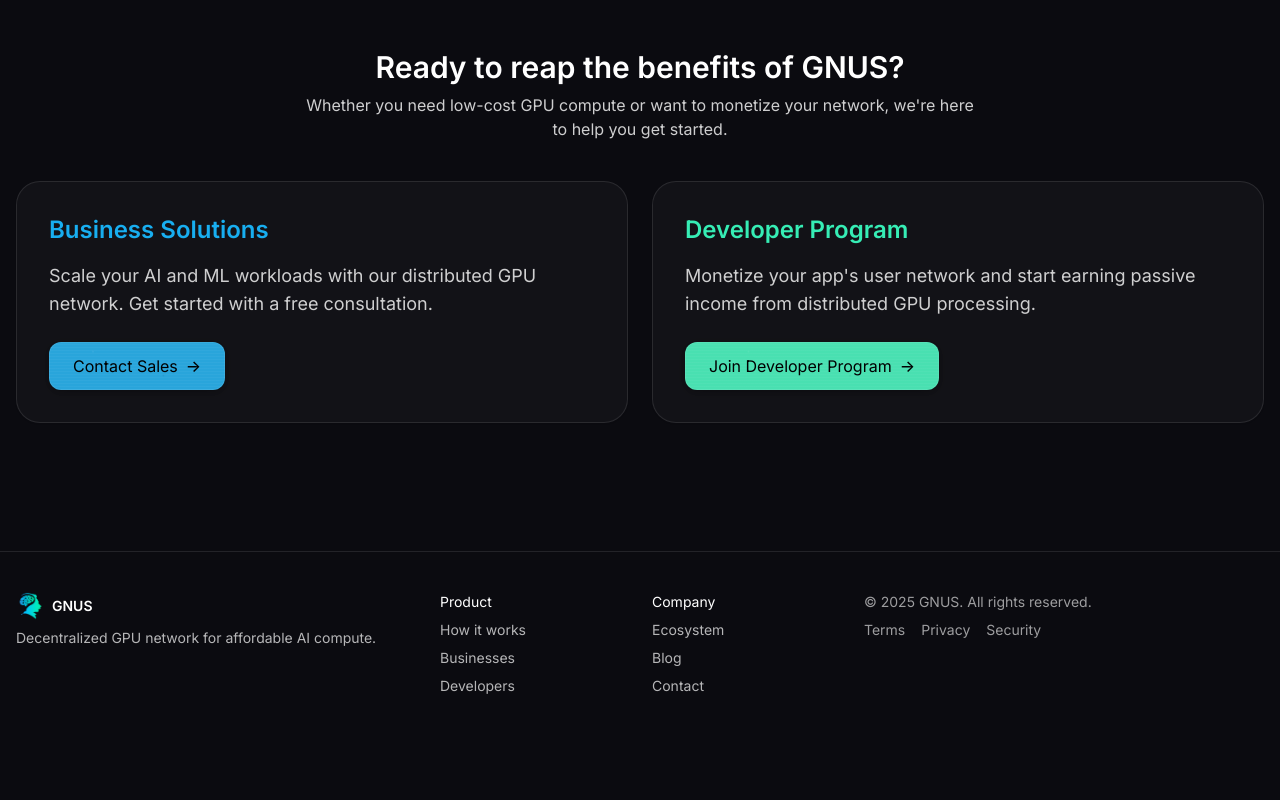
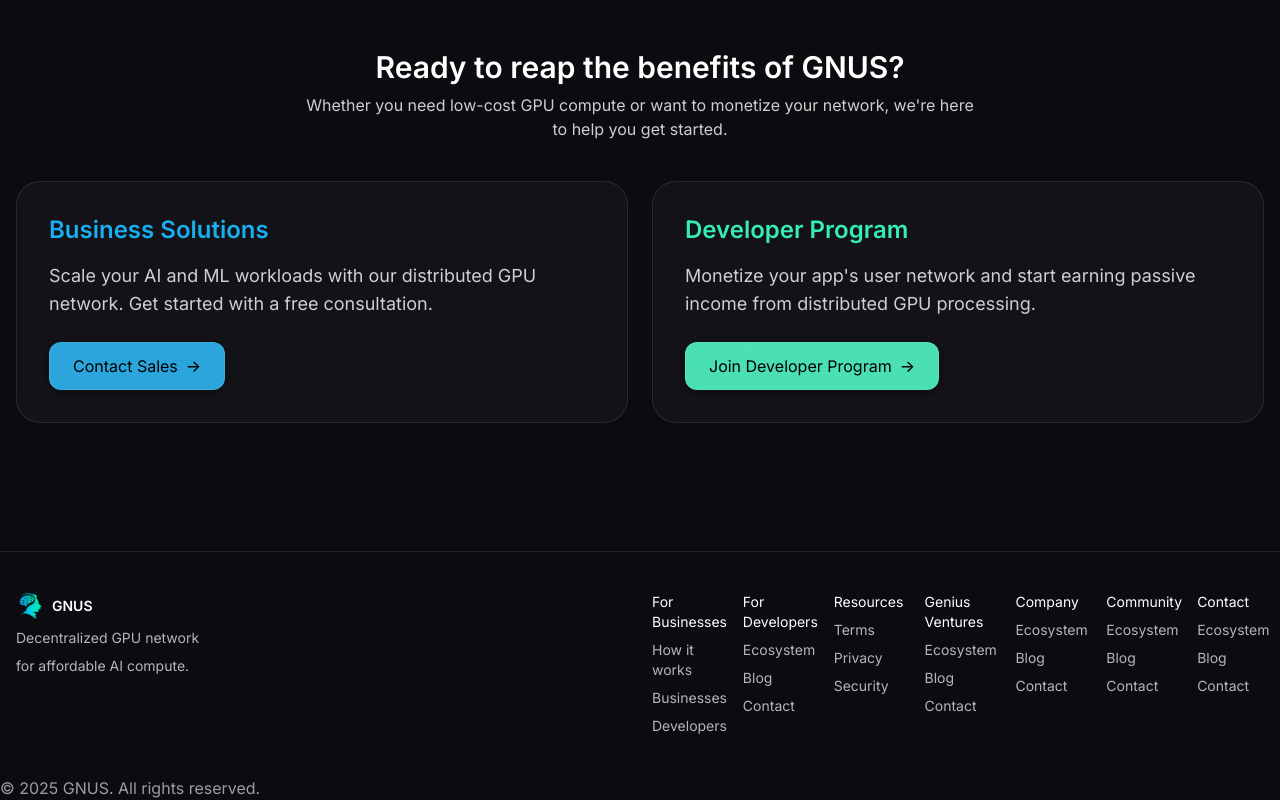
Before and after one commit to wolf81/gnus, a React (Vite) app: page / in a window 1280 px wide. Shown: the part 3952-4752 px from the top of the page. Before the commit the page ends 4688 px from the top, so only its background shows below. Built offline with nearby package versions, Linux system fonts and the light colour scheme.

Commit message:
Update Footer items

```diff
--- a/src/GnusHomepagePrototype.jsx
+++ b/src/GnusHomepagePrototype.jsx
@@ -963,17 +963,18 @@ function CTA({ accent }) {
 function Footer() {
   return (
     <footer className="border-t border-white/10 mt-16">
-      <div className="max-w-7xl mx-auto px-4 py-10 grid md:grid-cols-3 gap-6 text-sm">
+      <div className="max-w-7xl mx-auto px-4 py-10 grid md:grid-cols-2 gap-6 text-sm">
         <div>
           <div className="flex items-center gap-2">
             <GnusLogo size={28} />
             <span className="font-semibold">GNUS</span>
           </div>
-          <p className="text-white/70 mt-2">Decentralized GPU network for affordable AI compute.</p>
+          <p className="text-white/70 mt-2">Decentralized GPU network</p>
+          <p className="text-white/70 mt-2">for affordable AI compute.</p>
         </div>
-        <div className="grid grid-cols-2 gap-6">
+        <div className="grid grid-cols-7 gap-6">
           <div className="space-y-2">
-            <div className="font-medium text-white">Product</div>
+            <div className="font-medium text-white">For Businesses</div>
             <a href="#how" className="block text-white/70 hover:text-white">
               How it works
             </a>
@@ -982,6 +983,42 @@ function Footer() {
             </a>
             <a href="#dev" className="block text-white/70 hover:text-white">
               Developers
+            </a>
+          </div>
+          <div className="space-y-2">
+            <div className="font-medium text-white">For Developers</div>
+            <a href="#ecosystem" className="block text-white/70 hover:text-white">
+              Ecosystem
+            </a>
+            <a href="#" className="block text-white/70 hover:text-white">
+              Blog
+            </a>
+            <a href="#" className="block text-white/70 hover:text-white">
+              Contact
+            </a>
+          </div>
+          <div className="space-y-2">
+            <div className="font-medium text-white">Resources</div>
+            <a href="#ecosystem" className="block text-white/70 hover:text-white">
+              Terms
+            </a>
+            <a href="#" className="block text-white/70 hover:text-white">
+              Privacy
+            </a>
+            <a href="#" className="block text-white/70 hover:text-white">
+              Security
+            </a>
+          </div>
+          <div className="space-y-2">
+            <div className="font-medium text-white">Genius Ventures</div>
+            <a href="#ecosystem" className="block text-white/70 hover:text-white">
+              Ecosystem
+            </a>
+            <a href="#" className="block text-white/70 hover:text-white">
+              Blog
+            </a>
+            <a href="#" className="block text-white/70 hover:text-white">
+              Contact
             </a>
           </div>
           <div className="space-y-2">
@@ -996,22 +1033,36 @@ function Footer() {
               Contact
             </a>
           </div>
-        </div>
-        <div className="text-white/60">
-          <div>© {new Date().getFullYear()} GNUS. All rights reserved.</div>
-          <div className="mt-2 flex gap-4">
-            <a href="#" className="hover:text-white">
-              Terms
+          <div className="space-y-2">
+            <div className="font-medium text-white">Community</div>
+            <a href="#ecosystem" className="block text-white/70 hover:text-white">
+              Ecosystem
             </a>
-            <a href="#" className="hover:text-white">
-              Privacy
+            <a href="#" className="block text-white/70 hover:text-white">
+              Blog
             </a>
-            <a href="#" className="hover:text-white">
-              Security
+            <a href="#" className="block text-white/70 hover:text-white">
+              Contact
+            </a>
+          </div>
+          <div className="space-y-2">
+            <div className="font-medium text-white">Contact</div>
+            <a href="#ecosystem" className="block text-white/70 hover:text-white">
+              Ecosystem
+            </a>
+            <a href="#" className="block text-white/70 hover:text-white">
+              Blog
+            </a>
+            <a href="#" className="block text-white/70 hover:text-white">
+              Contact
             </a>
           </div>
         </div>
       </div>
+        <div className="text-white/60">
+          <div>© {new Date().getFullYear()} GNUS. All rights reserved.</div>
+        </div>
+
     </footer>
   );
 }
```
